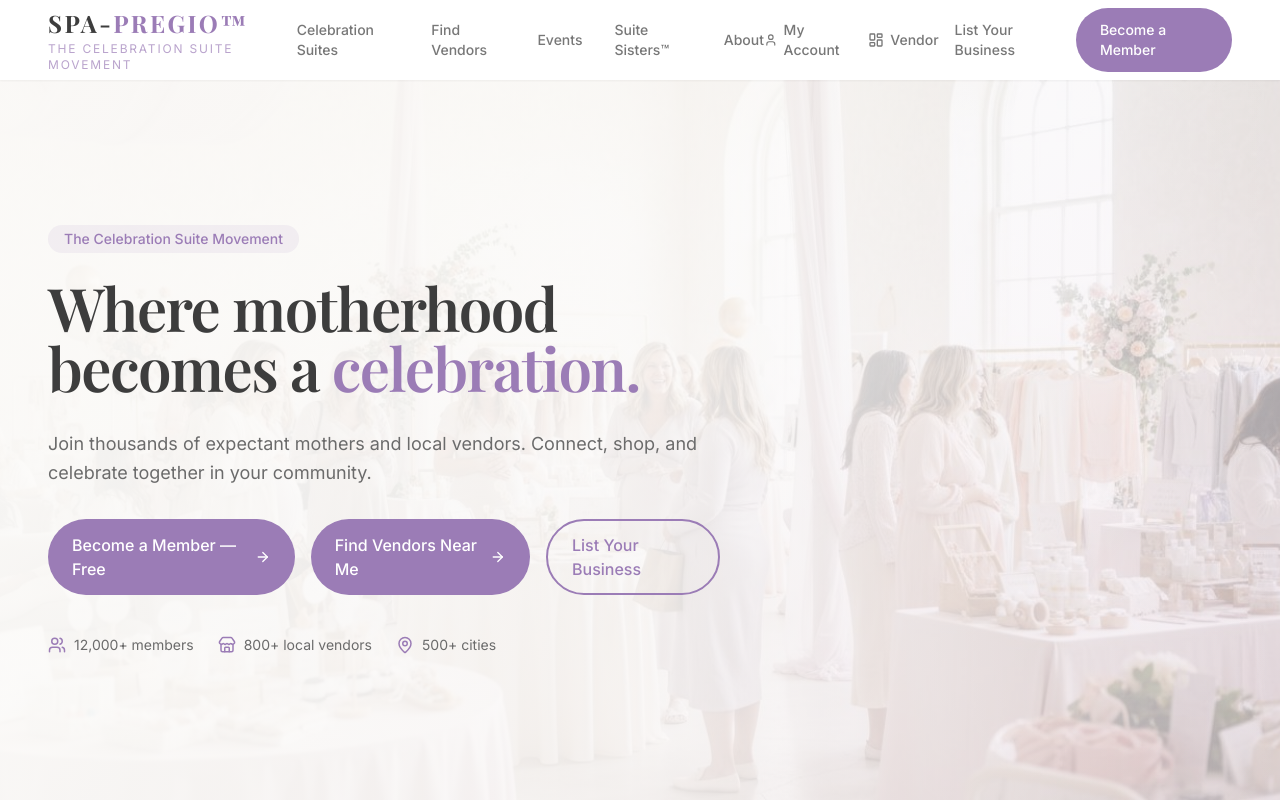
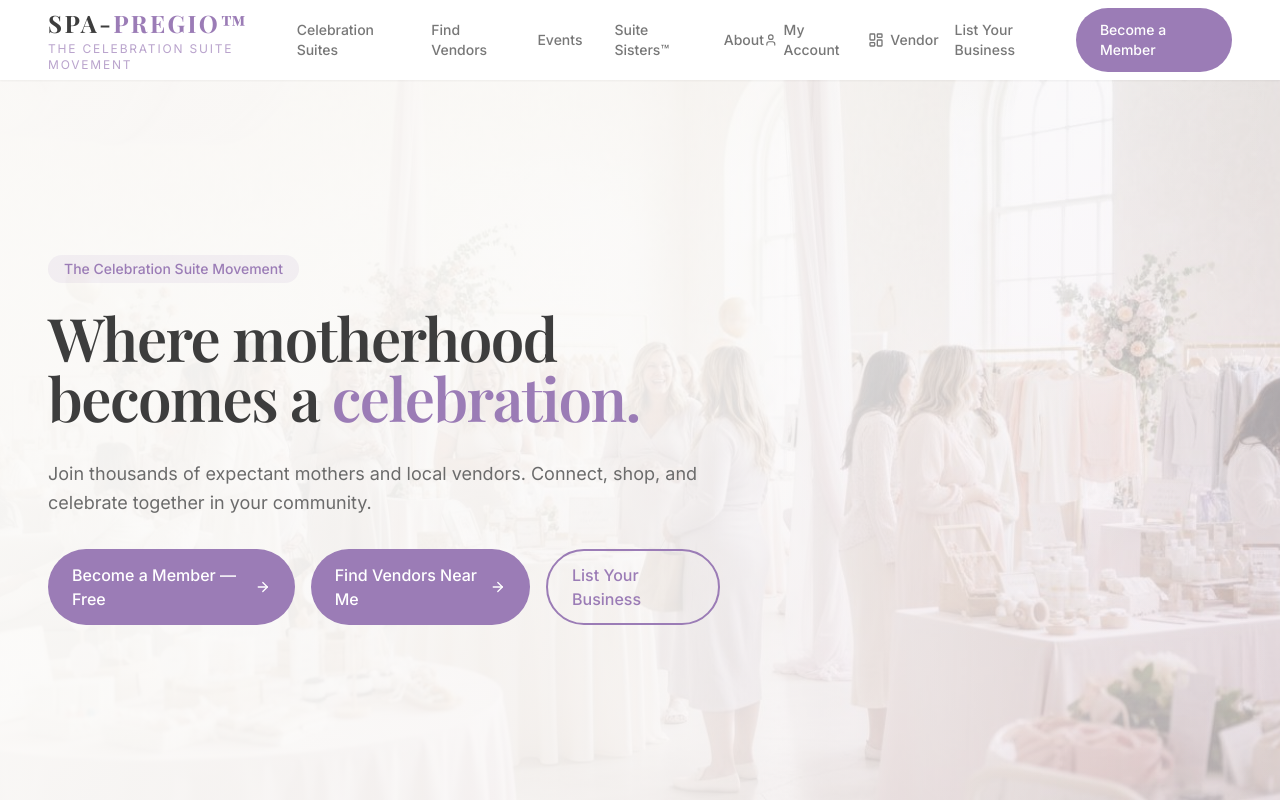
Before and after one commit to Spa-Pregio/spa-pregio-website, a React (Vite) app: page / in a window 1280 px wide. Shown: the top 800 px of the page. Built offline with nearby package versions, Linux system fonts and the light colour scheme.

Commit message:
Add files via upload

```diff
--- a/src/pages/Home.tsx
+++ b/src/pages/Home.tsx
@@ -71,22 +71,6 @@ export default function Home() {
               <Link to="/vendors" className="btn-outline">
                 List Your Business
               </Link>
-            </div>
-
-            {/* Trust Badges */}
-            <div className="flex flex-wrap items-center gap-6 mt-10">
-              <div className="flex items-center gap-2">
-                <Users size={18} className="text-spa-purple" />
-                <span className="text-sm text-spa-gray">12,000+ members</span>
-              </div>
-              <div className="flex items-center gap-2">
-                <Store size={18} className="text-spa-purple" />
-                <span className="text-sm text-spa-gray">800+ local vendors</span>
-              </div>
-              <div className="flex items-center gap-2">
-                <MapPin size={18} className="text-spa-purple" />
-                <span className="text-sm text-spa-gray">500+ cities</span>
-              </div>
             </div>
           </div>
         </div>
```
